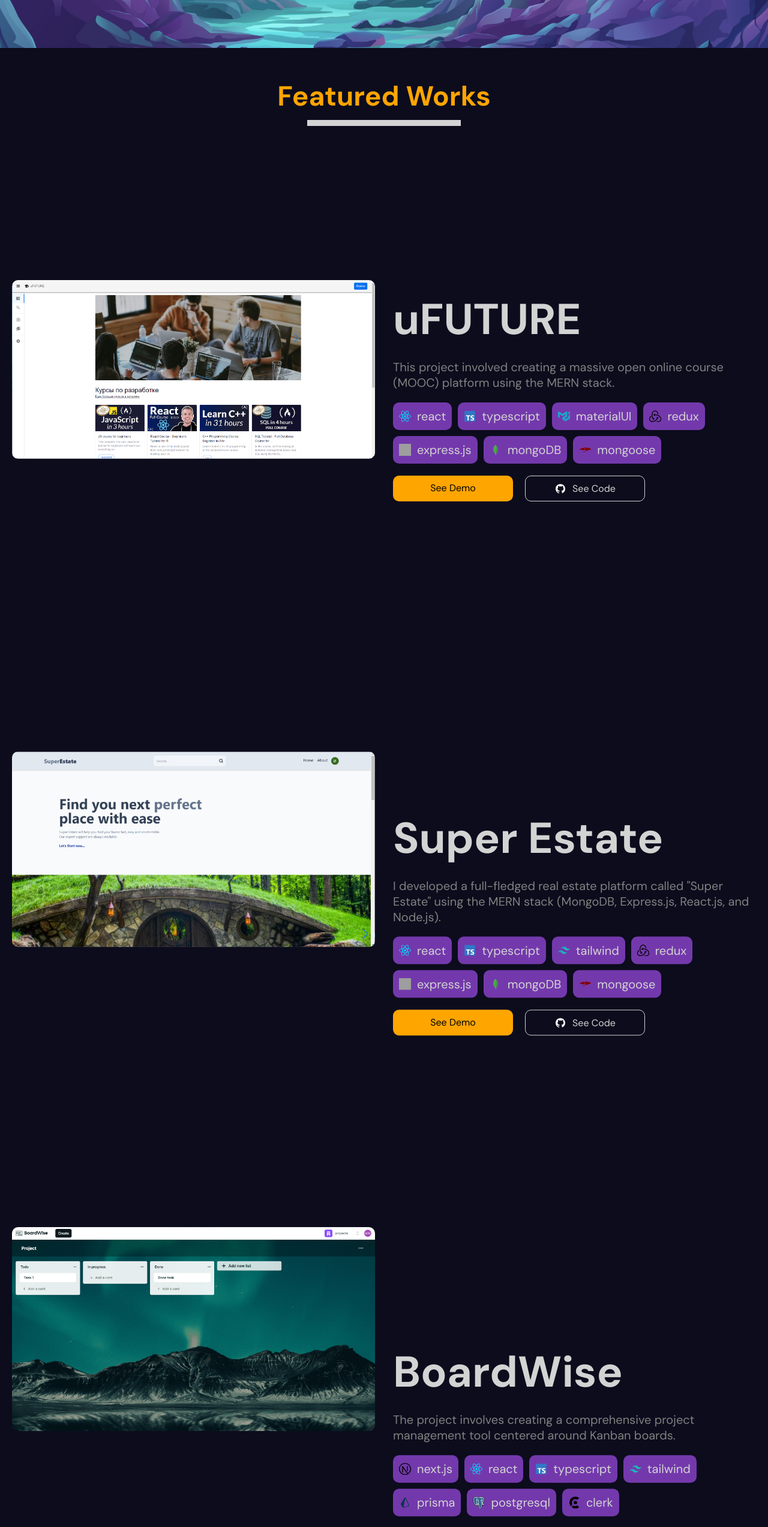
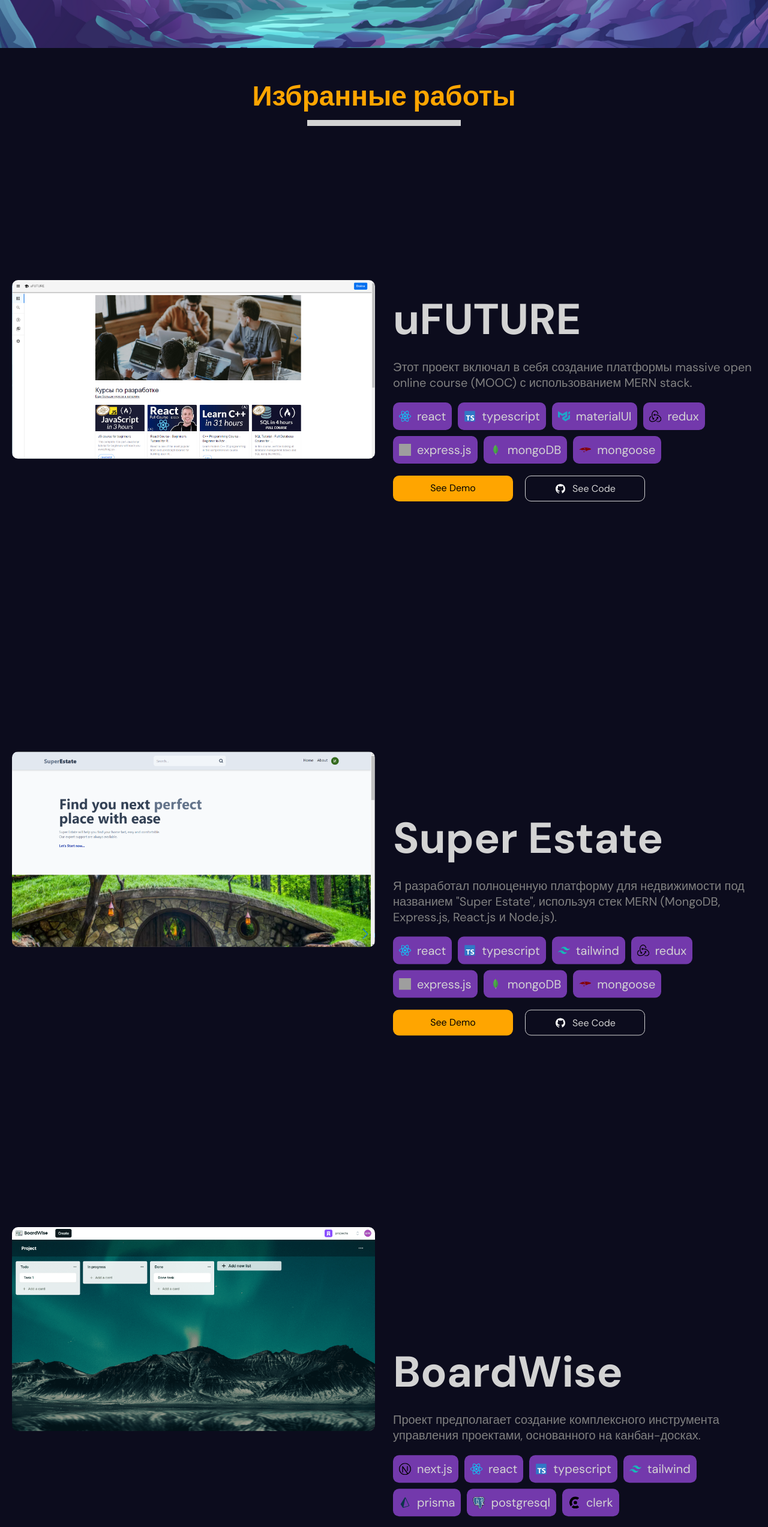
Before and after one commit to ivanbutakov0/portfolio-ru, a React (Vite) app: page / in a window 1280 px wide. Shown: the part 3120-5666 px from the top of the page at 60% size. Built offline with nearby package versions, Linux system fonts and the light colour scheme; grey boxes are pictures that could not be loaded.

Commit message:
translate projects section

```diff
--- a/src/data/projects.ts
+++ b/src/data/projects.ts
@@ -18,7 +18,7 @@ const projects: ProjectType[] = [
 		id: 1,
 		name: 'uFUTURE',
 		img: '/uFUTURE-main.png',
-		desc: 'This project involved creating a massive open online course (MOOC) platform using the MERN stack.',
+		desc: 'Этот проект включал в себя создание платформы massive open online course (MOOC) с использованием MERN stack.',
 		link: 'https://u-future-client.vercel.app/',
 		github: 'https://github.com/ivanbutakov0/u-future',
 		techs: [
@@ -35,7 +35,7 @@ const projects: ProjectType[] = [
 		id: 2,
 		name: 'Super Estate',
 		img: '/superEstate-preview.png',
-		desc: 'I developed a full-fledged real estate platform called "Super Estate" using the MERN stack (MongoDB, Express.js, React.js, and Node.js).',
+		desc: 'Я разработал полноценную платформу для недвижимости под названием "Super Estate", используя стек MERN (MongoDB, Express.js, React.js и Node.js).',
 		link: 'https://super-estate-client.vercel.app/',
 		github: 'https://github.com/ivanbutakov0/super_estate',
 		techs: [
@@ -52,7 +52,7 @@ const projects: ProjectType[] = [
 		id: 3,
 		name: 'BoardWise',
 		img: '/boardwise.png',
-		desc: 'The project involves creating a comprehensive project management tool centered around Kanban boards.',
+		desc: 'Проект предполагает создание комплексного инструмента управления проектами, основанного на канбан-досках.',
 		link: '',
 		github: 'https://github.com/ivanbutakov0/board_wise',
 		techs: [
--- a/src/pages/Home/Portfolio/Portfolio.tsx
+++ b/src/pages/Home/Portfolio/Portfolio.tsx
@@ -18,7 +18,7 @@ const Portfolio = () => {
 	return (
 		<div ref={portfolioRef} className={styles.portfolio} id='portfolio'>
 			<div className={styles.progress}>
-				<h2>Featured Works</h2>
+				<h2>Избранные работы</h2>
 				<motion.div
 					style={{ scaleX }}
 					className={styles.progressBar}
```
